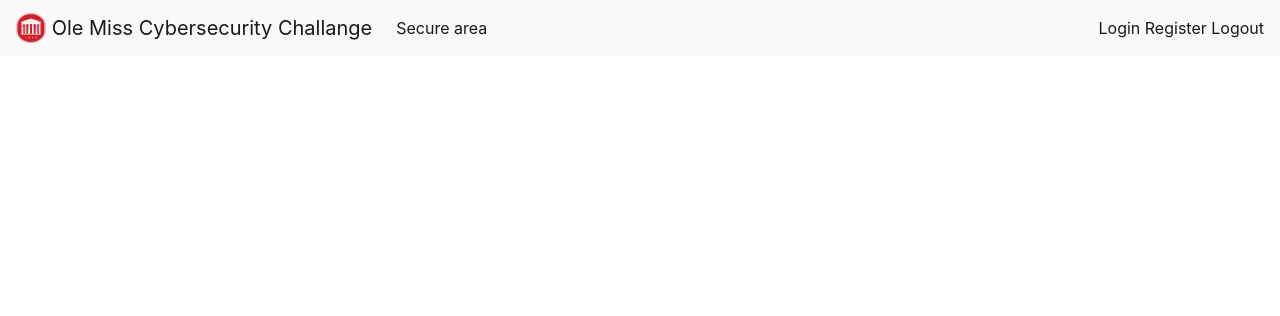
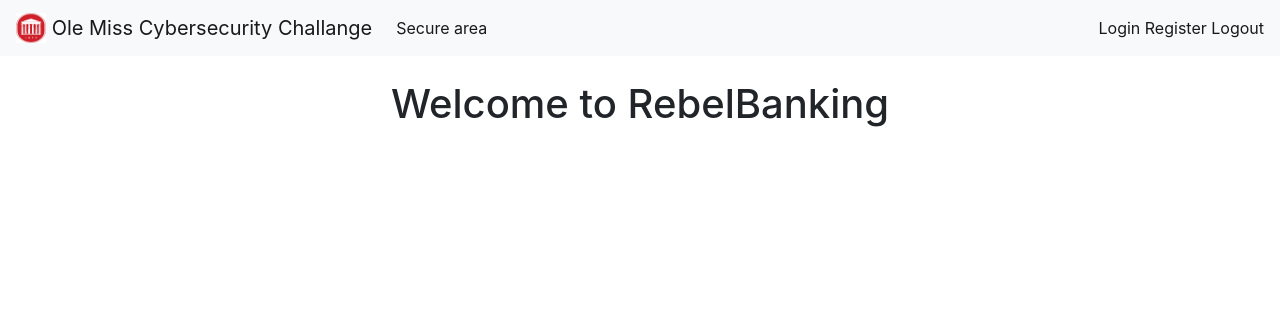
Before and after one commit to Aishwant/SEC_Hackathon2018, a PHP site: page / in a window 1280 px wide. Shown: the top 316 px of the page. Run offline with PHP 8.4, Linux system fonts and the light colour scheme; some libraries are stand-ins or nearby versions.

Commit message:
Update index.php

```diff
--- a/index.php
+++ b/index.php
@@ -30,7 +30,8 @@
   </div>
 </nav>
 
-
+<br />
+<h1 align="center">Welcome to RebelBanking</h1>
 
 
 <script src="https://code.jquery.com/jquery-3.2.1.slim.min.js" integrity="sha384-KJ3o2DKtIkvYIK3UENzmM7KCkRr/rE9/Qpg6aAZGJwFDMVNA/GpGFF93hXpG5KkN" crossorigin="anonymous"></script>
```
